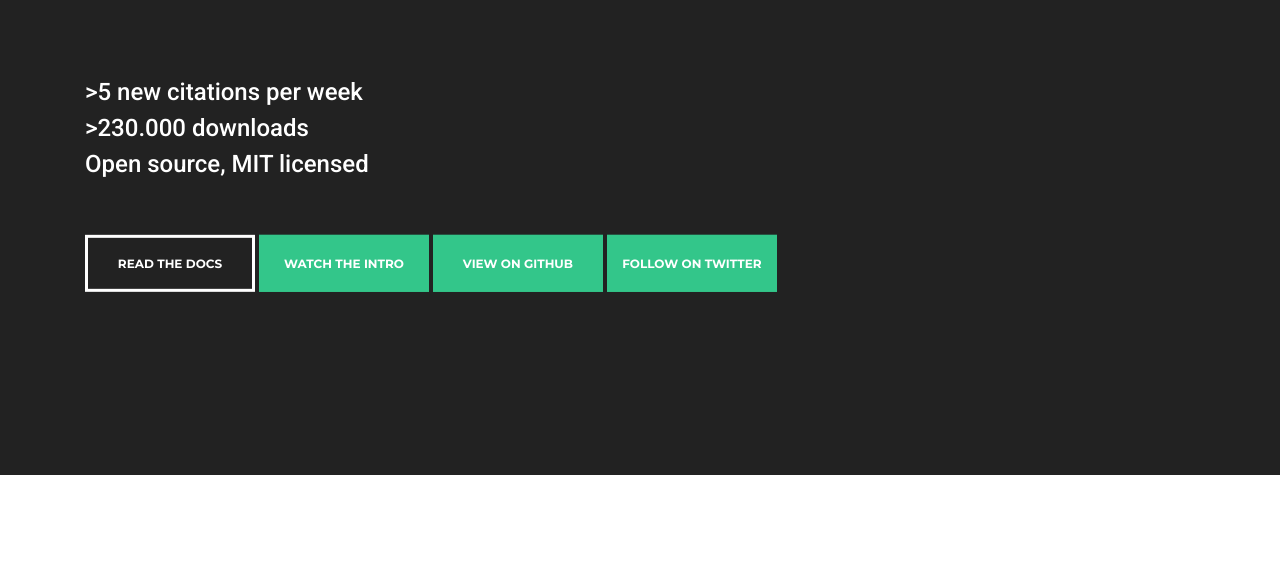
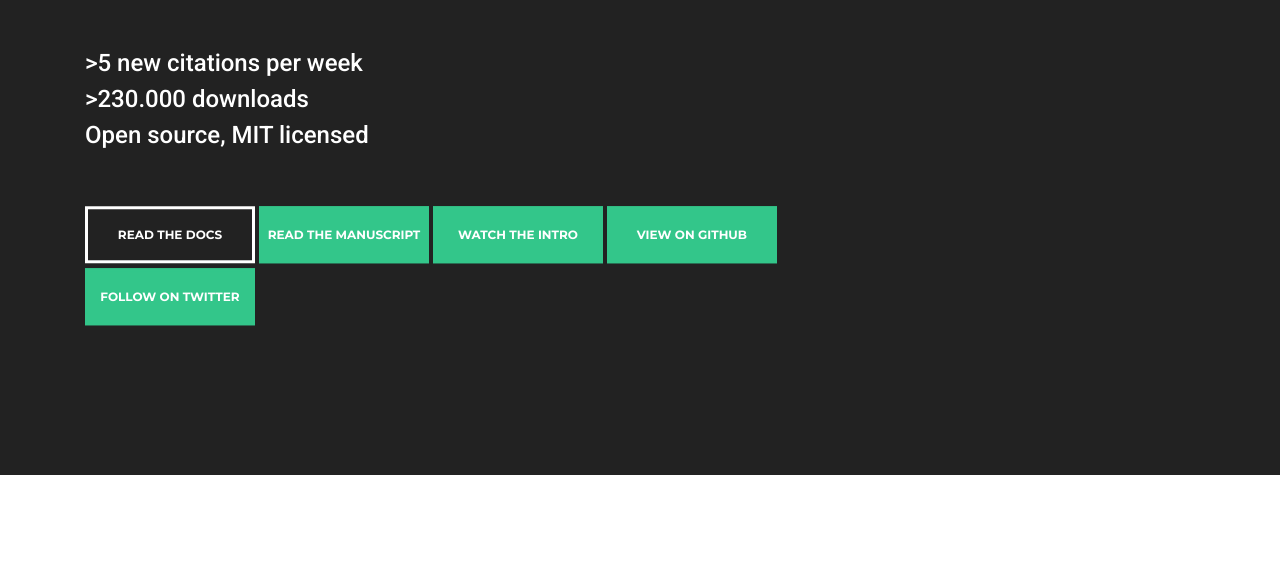
Before and after one commit to snakemake/snakemake.github.io, a plain HTML site: page index.html in a window 1280 px wide. Shown: the part 225-787 px from the top of the page. Drawn offline with nearby package versions, Linux system fonts and the light colour scheme.

Commit message:
add preprint button

```diff
--- a/index.html
+++ b/index.html
@@ -57,6 +57,7 @@
                                     </strong>
                                 </p>
                                 <a class="btn btn-white" href="https://snakemake.readthedocs.io">Read the docs</a>
+                                <a class="btn btn-filled" href="https://doi.org/10.5281/zenodo.4063462">Read the manuscript</a>
                                 <button type="button" class="btn btn-filled" data-toggle="modal" data-target="#modalYT">
 									 Watch the intro
 									</button>
```
